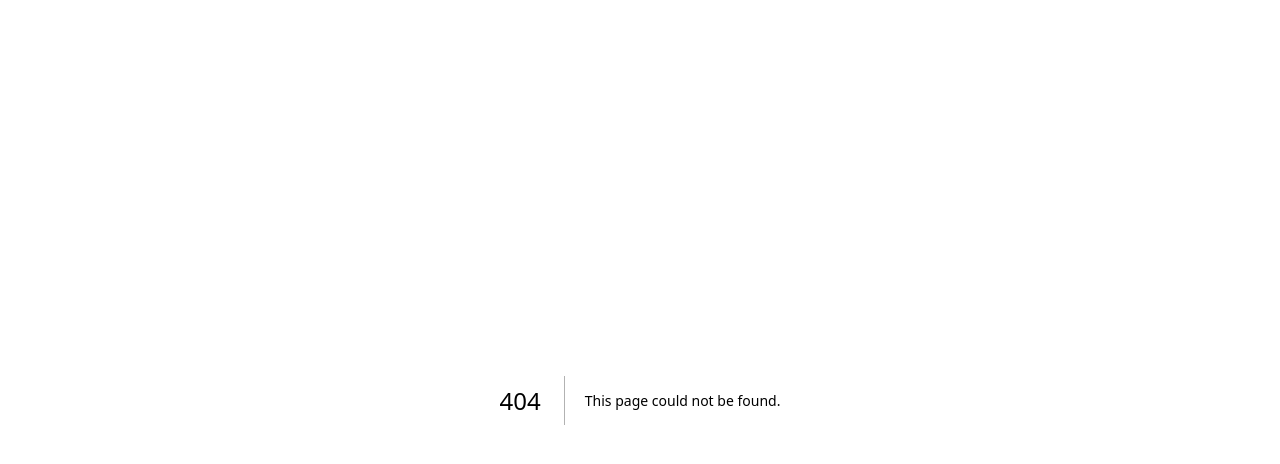
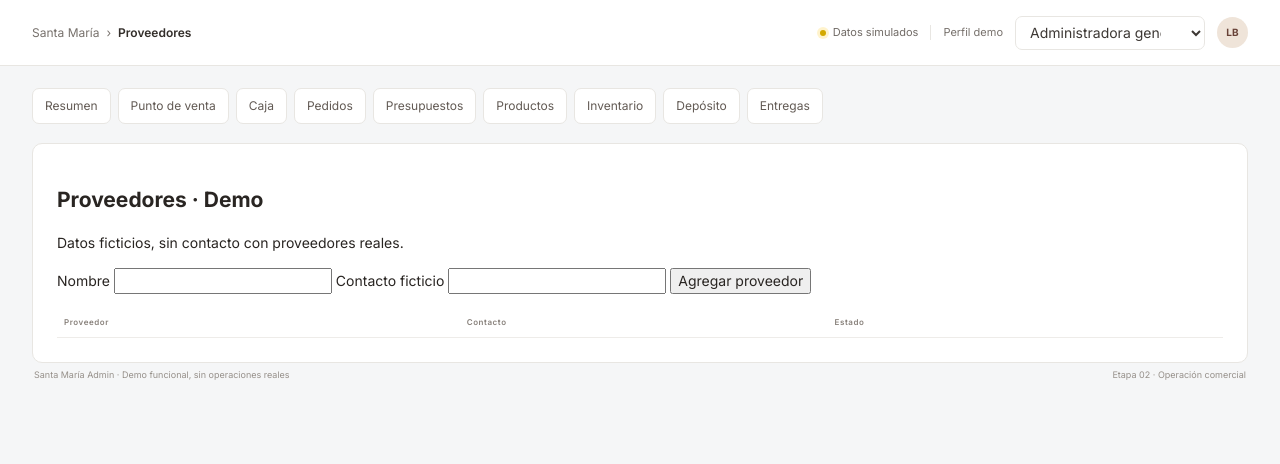
Before and after one commit to equantum-py/santamaria, a Next.js app: page /admin/proveedores in a window 1280 px wide. Before the commit this address had no page. Shown: the top 464 px of the page. Built offline with nearby package versions, Linux system fonts and the light colour scheme.

Commit message:
feat(e05): add proveedores integrated demo screen

```diff
--- /dev/null
+++ b/app/admin/proveedores/page.tsx
@@ -0,0 +1,11 @@
+"use client";
+import {useState} from "react";
+import {AdminModuleFrame} from "../module-frame";
+import {demoStateStore,useDemoState} from "@/lib/admin/client-state";
+import {addSupplier,editSupplier,addCustomer,editCustomer,createPurchase,orderPurchase,receivePurchase,cancelPurchase} from "@/lib/admin/procurement";
+const operationId=()=>crypto.randomUUID();
+export default function ProveedoresPage(){
+const state=useDemoState();const [name,setName]=useState("");const [contact,setContact]=useState("");const [selected,setSelected]=useState("");const [active,setActive]=useState(true);const [error,setError]=useState("");
+function save(){try{demoStateStore.update(s=>selected?editSupplier(s,{operationId:operationId(),id:selected,name,contact,active}):addSupplier(s,{operationId:operationId(),name,contact}));setName("");setContact("");setSelected("");setError("");}catch(e){setError(e instanceof Error?e.message:"Error");}}
+return <AdminModuleFrame title="Proveedores"><section className="admin-panel" style={{padding:24}}><h1>Proveedores · Demo</h1><p>Datos ficticios, sin contacto con proveedores reales.</p><form onSubmit={e=>{e.preventDefault();save();}}><label>Nombre <input required maxLength={120} value={name} onChange={e=>setName(e.target.value)}/></label> <label>Contacto ficticio <input maxLength={160} value={contact} onChange={e=>setContact(e.target.value)}/></label> {selected&&<label>Activo <input type="checkbox" checked={active} onChange={e=>setActive(e.target.checked)}/></label>} <button type="submit">{selected?"Guardar cambios":"Agregar proveedor"}</button></form>{error&&<p role="alert">{error}</p>}<div className="admin-table-scroll"><table className="admin-table"><thead><tr><th>Proveedor</th><th>Contacto</th><th>Estado</th><th></th></tr></thead><tbody>{state.suppliers.map(p=><tr key={p.id}><td>{p.name}</td><td>{p.contact}</td><td>{p.active?"Activo":"Inactivo"}</td><td><button onClick={()=>{setSelected(p.id);setName(p.name);setContact(p.contact);setActive(p.active);}}>Editar</button></td></tr>)}</tbody></table></div></section></AdminModuleFrame>;
+}
```
